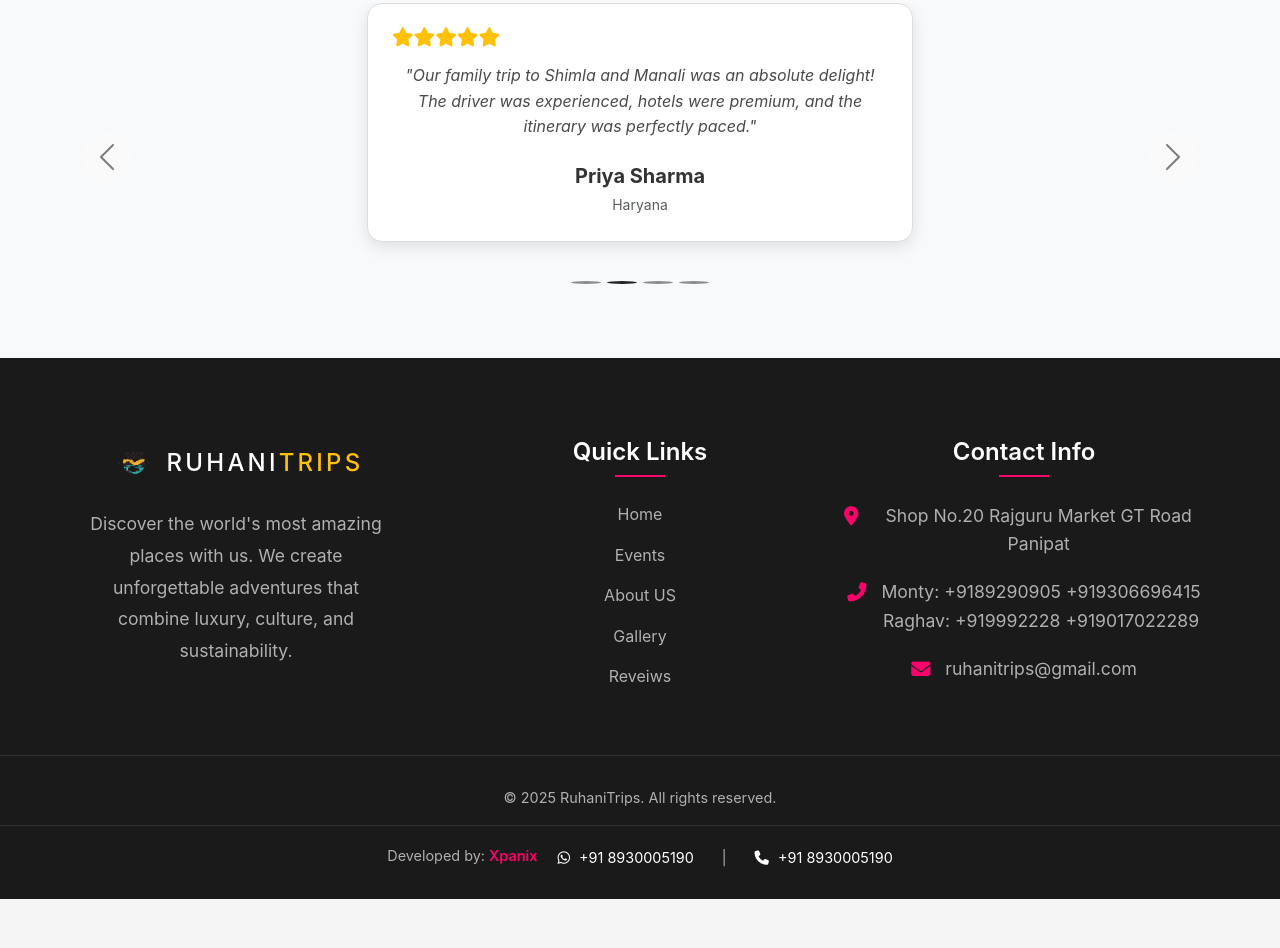
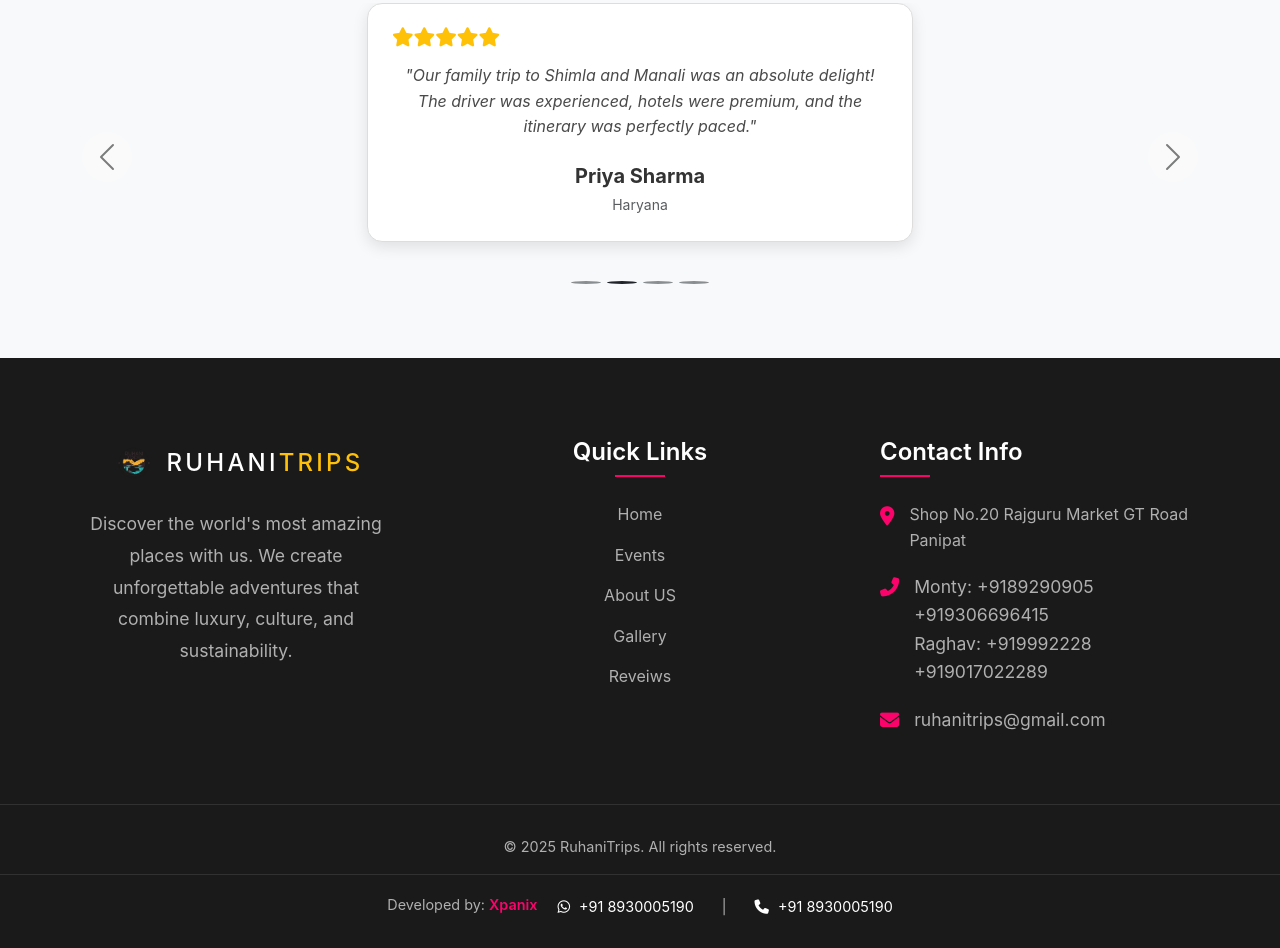
Before and after one commit to neha-kandari/RuhaniTrips, a plain HTML site: page index.html in a window 1280 px wide. Shown: the part 5266-6214 px from the top of the page. Before the commit the page ends 6165 px from the top, so only its background shows below. Drawn offline with nearby package versions, Linux system fonts and the light colour scheme; a web font is replaced by a local one.

Commit message:
Align contact info to left, map redirect, and override title underline

```diff
--- a/index.html
+++ b/index.html
@@ -853,19 +853,19 @@
                 </div>
 
                 <!-- Contact Info -->
-                <div class="col-lg-4 col-md-6 mb-4 mb-lg-0">
+                <div class="col-lg-4 col-md-6 mb-4 mb-lg-0 text-start ps-lg-5">
                     <h4 class="footer-title">Contact Info</h4>
                     <ul class="footer-contact">
-                        <li class="justify-content-center">
+                        <li class="justify-content-start">
                             <i class="fas fa-map-marker-alt"></i>
-                            <span>Shop No.20 Rajguru Market GT Road Panipat</span>
+                            <a href="https://maps.google.com/?q=Shop+No.20+Rajguru+Market+GT+Road+Panipat" target="_blank" rel="noopener" class="text-decoration-none" style="color: #b0b0b0;">Shop No.20 Rajguru Market GT Road Panipat</a>
                         </li>
-                        <li class="justify-content-center">
+                        <li class="justify-content-start">
                             <i class="fas fa-phone-alt"></i>
                             <span>Monty: +9189290905 +919306696415
                                 <br> Raghav: +919992228 +919017022289</span>
                         </li>
-                        <li class="justify-content-center">
+                        <li class="justify-content-start">
                             <i class="fas fa-envelope"></i>
                             <span>ruhanitrips@gmail.com</span>
                         </li>
--- a/styles.css
+++ b/styles.css
@@ -1999,6 +1999,11 @@
     background: #fc036b;
 }
 
+.text-start .footer-title::after {
+    left: 0;
+    transform: none;
+}
+
 /* Footer Text */
 .footer-text {
     color: #b0b0b0;
@@ -2038,7 +2043,7 @@
 .footer-contact li {
     display: flex;
     align-items: flex-start;
-    justify-content: center;
+    justify-content: flex-start;
     margin-bottom: 20px;
     color: #b0b0b0;
 }
@@ -2229,7 +2234,7 @@
     .footer-contact li {
         display: flex;
         align-items: flex-start;
-        justify-content: center;
+        justify-content: flex-start;
         margin-bottom: 20px;
     }
 
```
